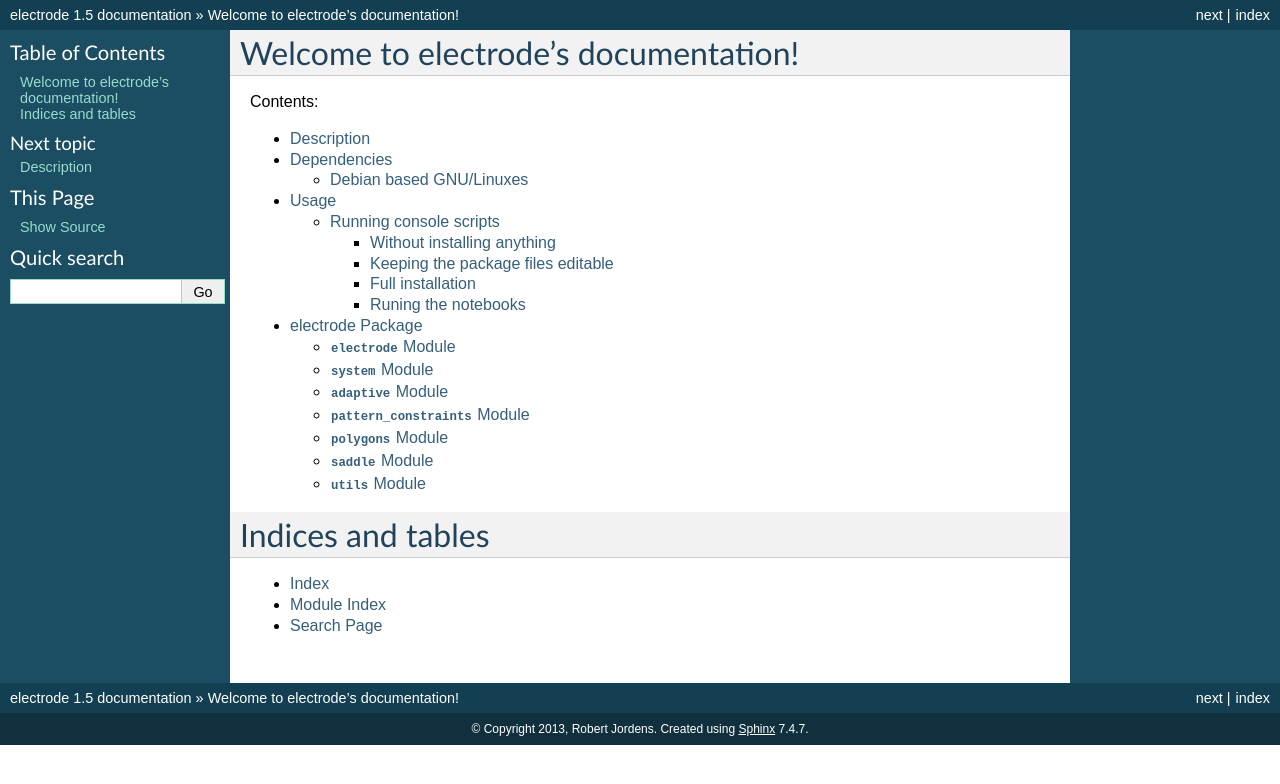
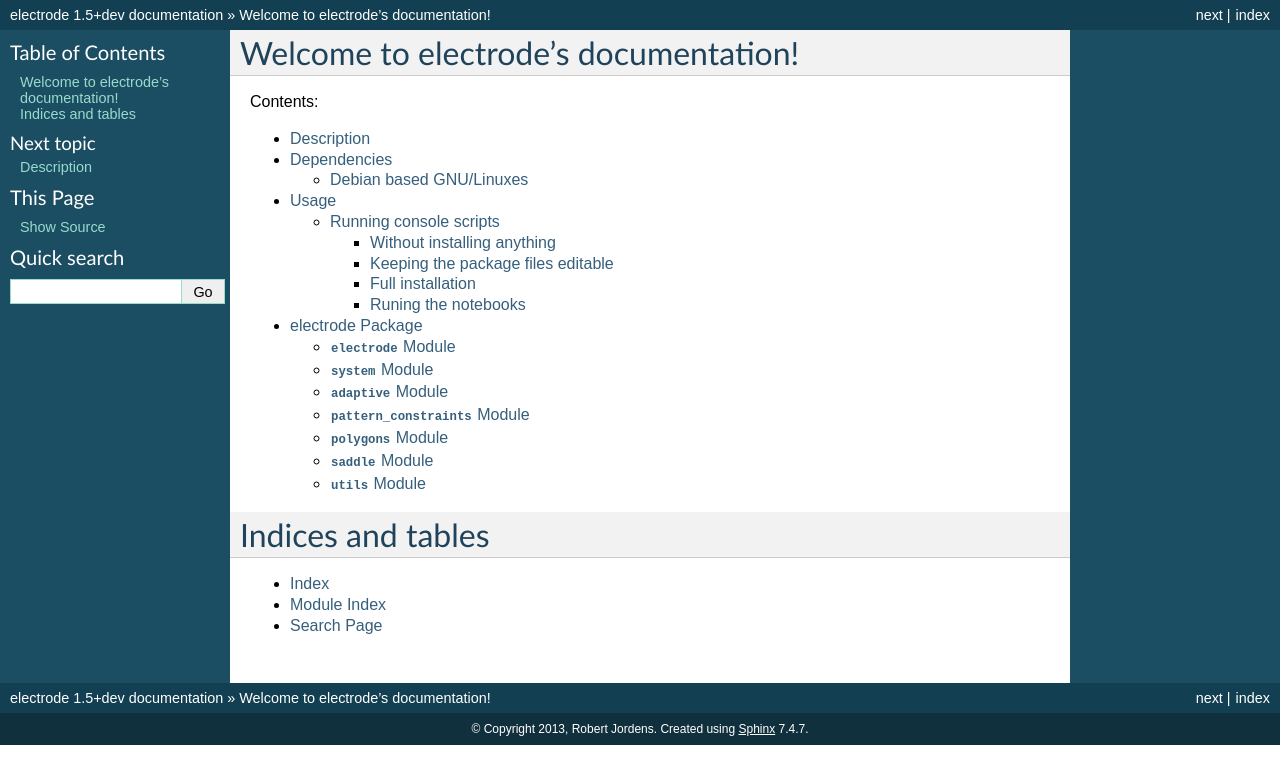
Before and after one commit to nist-ionstorage/electrode, a Sphinx documentation site: the page built from doc/index.rst, in a window 1280 px wide. Shown: the top 784 px of the page. Built offline with Sphinx 7.4.7, drawn with Linux system fonts in a browser that asks for light colours; formulas are drawn with MathJax 3.

Commit message:
start 1.5+dev

```diff
--- a/doc/conf.py
+++ b/doc/conf.py
@@ -60,7 +60,7 @@ copyright = u'2013, Robert Jordens'
 # The short X.Y version.
 version = '1.5'
 # The full version, including alpha/beta/rc tags.
-release = '1.5'
+release = '1.5+dev'
 
 # The language for content autogenerated by Sphinx. Refer to documentation
 # for a list of supported languages.
--- a/setup.py
+++ b/setup.py
@@ -28,7 +28,7 @@ import numpy
 
 setup(
         name = "electrode",
-        version = "1.5",
+        version = "1.5+dev",
         author = "Robert Jordens",
         author_email = "jordens@gmail.com",
         url = "http://github.com/nist-ionstorage/electrode",
```
